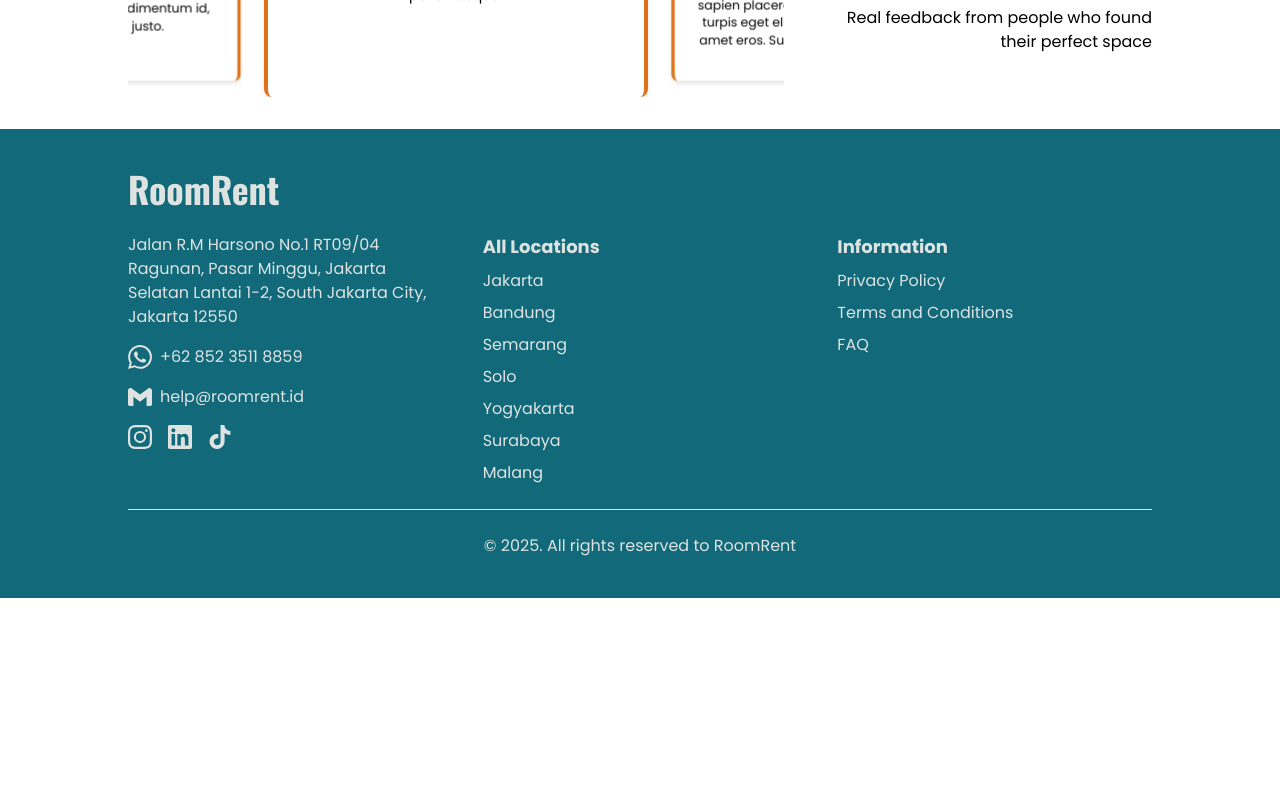
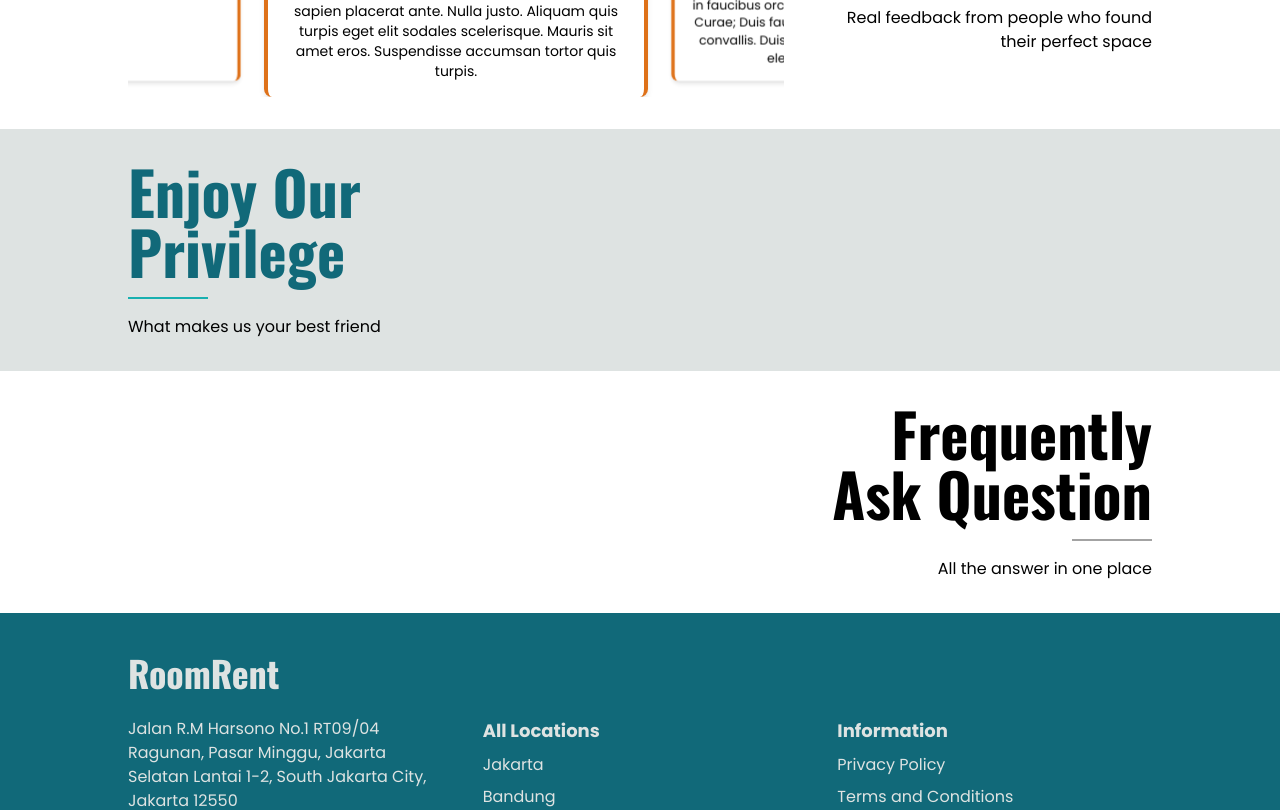
Before and after one commit to HaidarMN/room-rent, a React (Vite) app: page / in a window 1280 px wide. Shown: the part 2160-2970 px from the top of the page. Before the commit the page ends 2758 px from the top, so only its background shows below. Built offline with nearby package versions, Linux system fonts and the light colour scheme.

Commit message:
add 2 new sections

```diff
--- a/src/pages/Home.tsx
+++ b/src/pages/Home.tsx
@@ -3,7 +3,12 @@ import { dataRoom, dataReview } from "../helpers/data";
 
 // Swiper
 import { Swiper, SwiperSlide } from "swiper/react";
-import { Scrollbar, Mousewheel, EffectCoverflow } from "swiper/modules";
+import {
+  Scrollbar,
+  Mousewheel,
+  EffectCoverflow,
+  Autoplay,
+} from "swiper/modules";
 
 // Page Items
 import ListCard from "../components/room/ListCard";
@@ -83,7 +88,10 @@ const Home = () => {
             modifier: 1,
             slideShadows: false,
           }}
-          modules={[EffectCoverflow]}
+          autoplay={{
+            disableOnInteraction: true,
+          }}
+          modules={[EffectCoverflow, Autoplay]}
           className="w-full lg:w-2/3"
         >
           {dataReview.map((item) => (
@@ -103,6 +111,26 @@ const Home = () => {
           ))}
         </Swiper>
       </section>
+
+      <section className="container bg-light py-8">
+        <div className="flex w-full flex-col gap-4 lg:w-1/3">
+          <h1 className="title text-secondary">Enjoy Our Privilege</h1>
+          <div className="w-20 border-t-2 border-accent"></div>
+          <p>What makes us your best friend</p>
+        </div>
+      </section>
+
+      <section className="container flex flex-col py-8 lg:flex-row-reverse">
+        <div className="flex w-full flex-col items-start gap-4 lg:w-1/3 lg:items-end">
+          <h1 className="title text-start lg:text-end">
+            Frequently Ask Question
+          </h1>
+          <div className="w-20 border-t-2 border-neutral-400"></div>
+          <p className="text-start lg:text-end">All the answer in one place</p>
+        </div>
+
+        <div className="w-full lg:w-2/3"></div>
+      </section>
     </>
   );
 };
```
